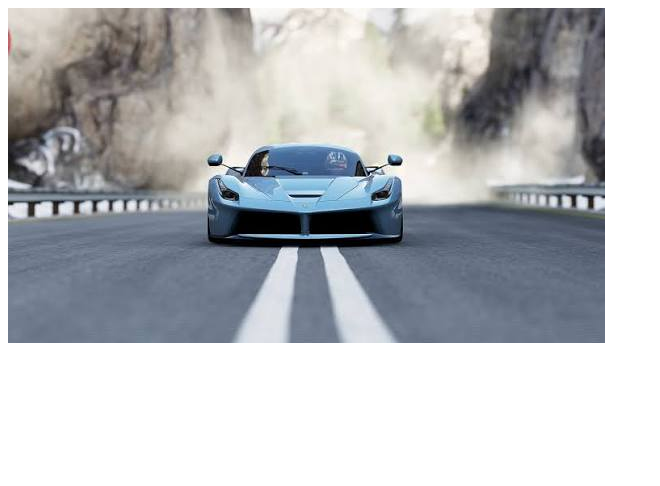
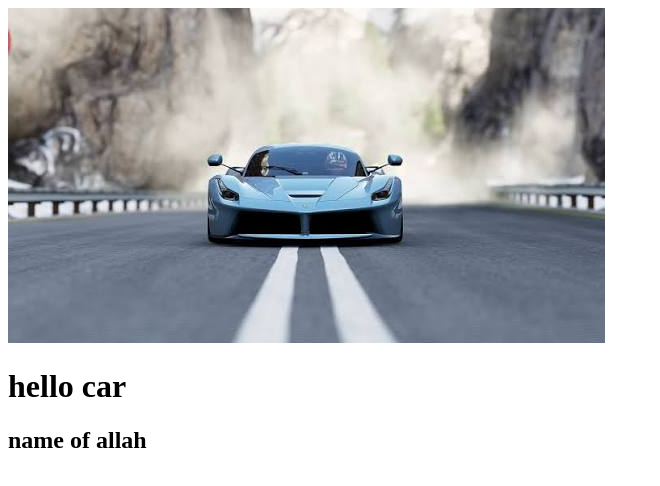
Before and after one commit to imranahmed612/all-problem-not-solved, a plain HTML site: page index.html in a window 1280 px wide. Shown: the whole page, without its empty margins (0-660 px from the left). Drawn offline with Linux system fonts and the light colour scheme.

Commit message:
name of allah

```diff
--- a/index.html
+++ b/index.html
@@ -7,5 +7,7 @@
 </head>
 <body>
     <img src="images.jpg" alt="">
+    <h1>hello car</h1>
+    <h2>name of allah</h2>
 </body>
 </html>
```
